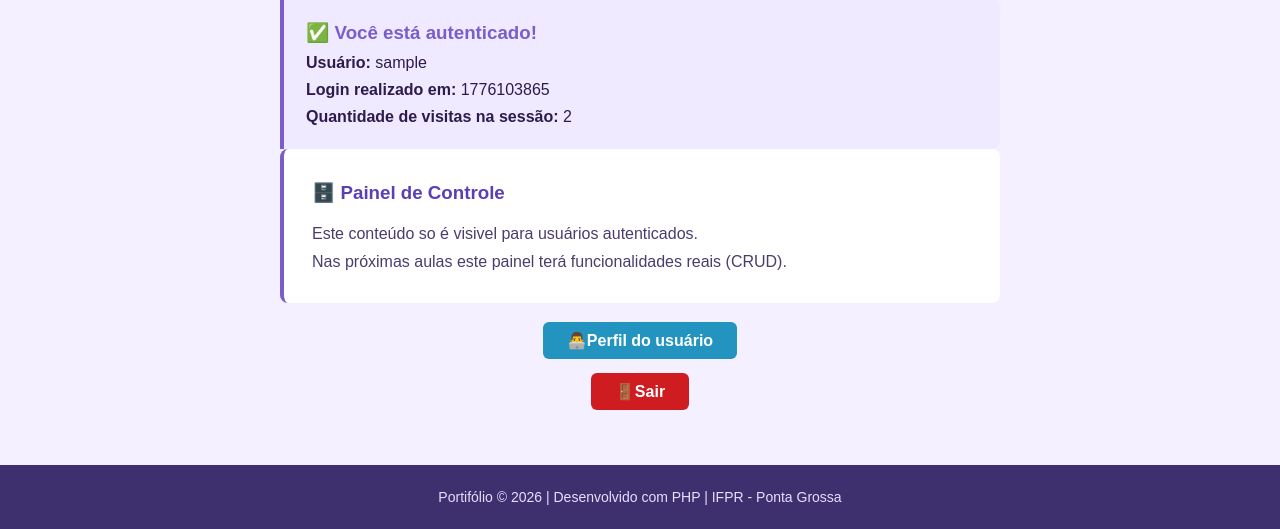
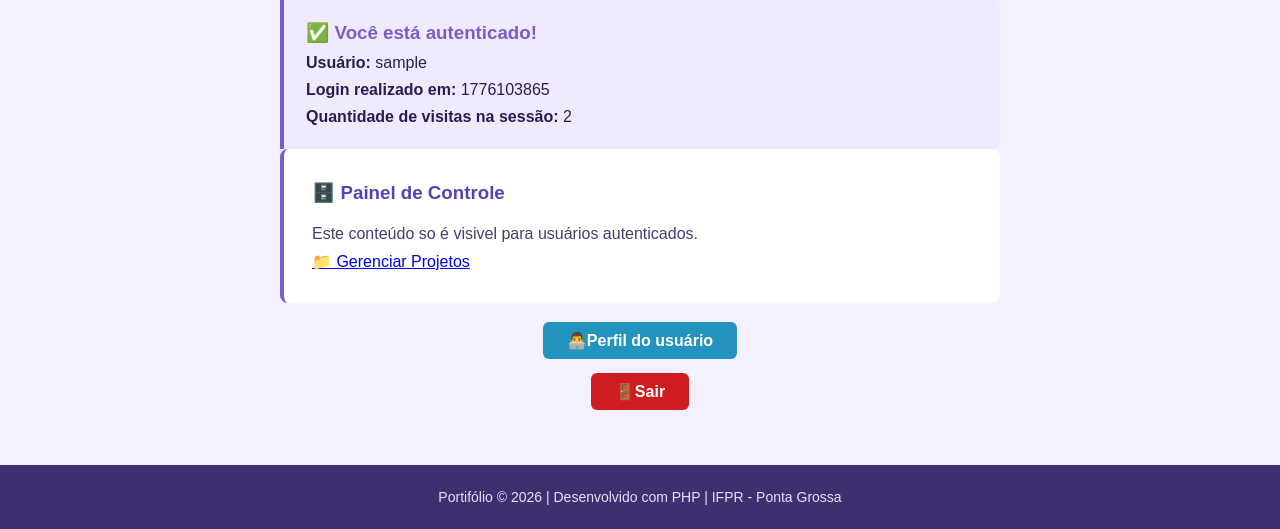
Before and after one commit to mandyabade/2026-DWII, a PHP site: page /04_sessoes/painel.php in a window 1280 px wide. Shown: the part 118-647 px from the top of the page. Run offline with PHP 8.4, Linux system fonts and the light colour scheme; the visitor is signed in with stand-in values (Sample User, id 1).

Commit message:
aula08: painel.php — link para módulo CRUD

```diff
--- a/04_sessoes/painel.php
+++ b/04_sessoes/painel.php
@@ -52,7 +52,9 @@
     <div class="card">
         <h3>🗄️ Painel de Controle</h3>
         <p>Este conteúdo so é visivel para usuários autenticados. </p>
-        <p>Nas próximas aulas este painel terá funcionalidades reais (CRUD). </p>
+        <a href="../05_crud/index.php" class="btn-primario">
+            📁 Gerenciar Projetos
+        </a>
     </div>
 
     <p style="margin-top: 24px; text-align: center;">
```
